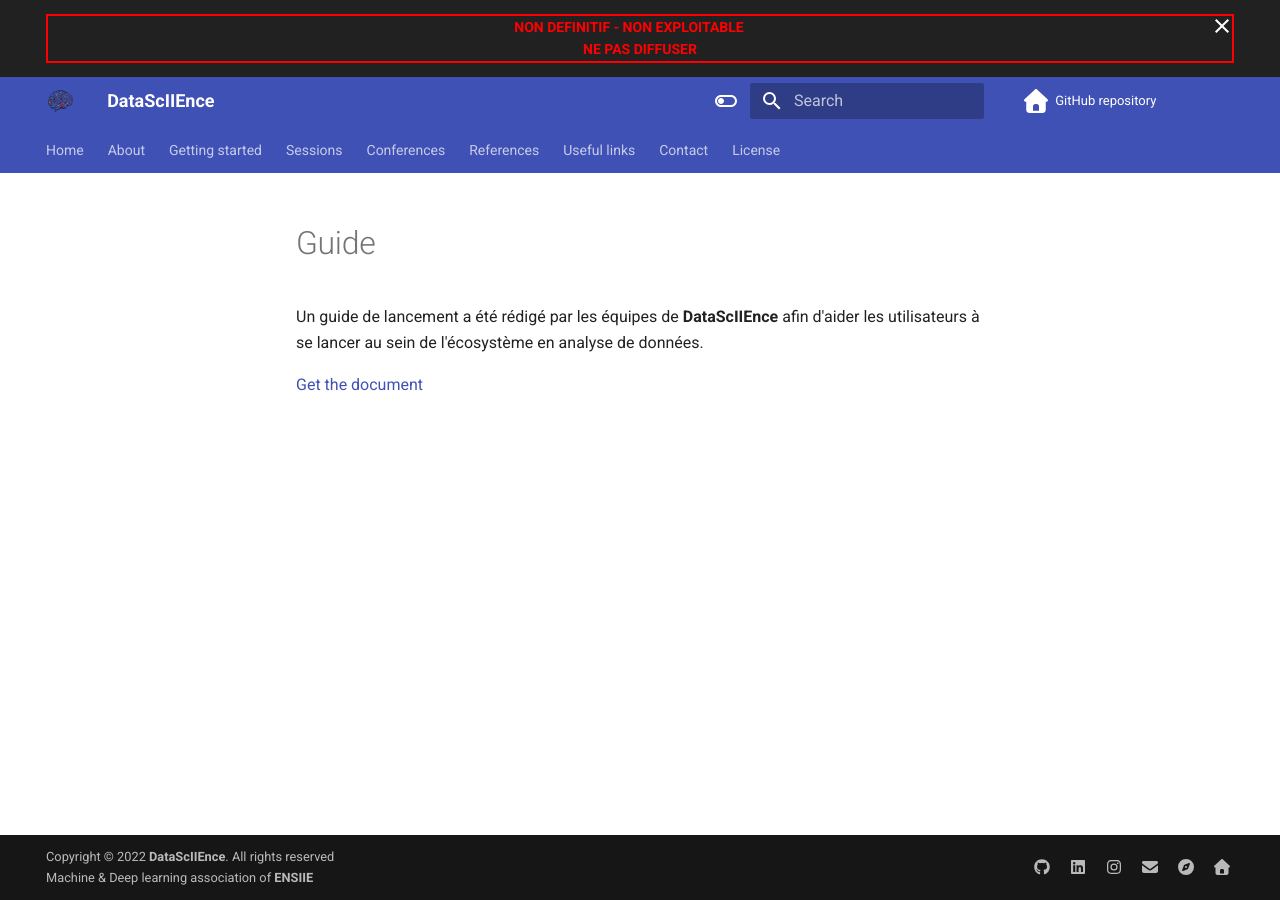
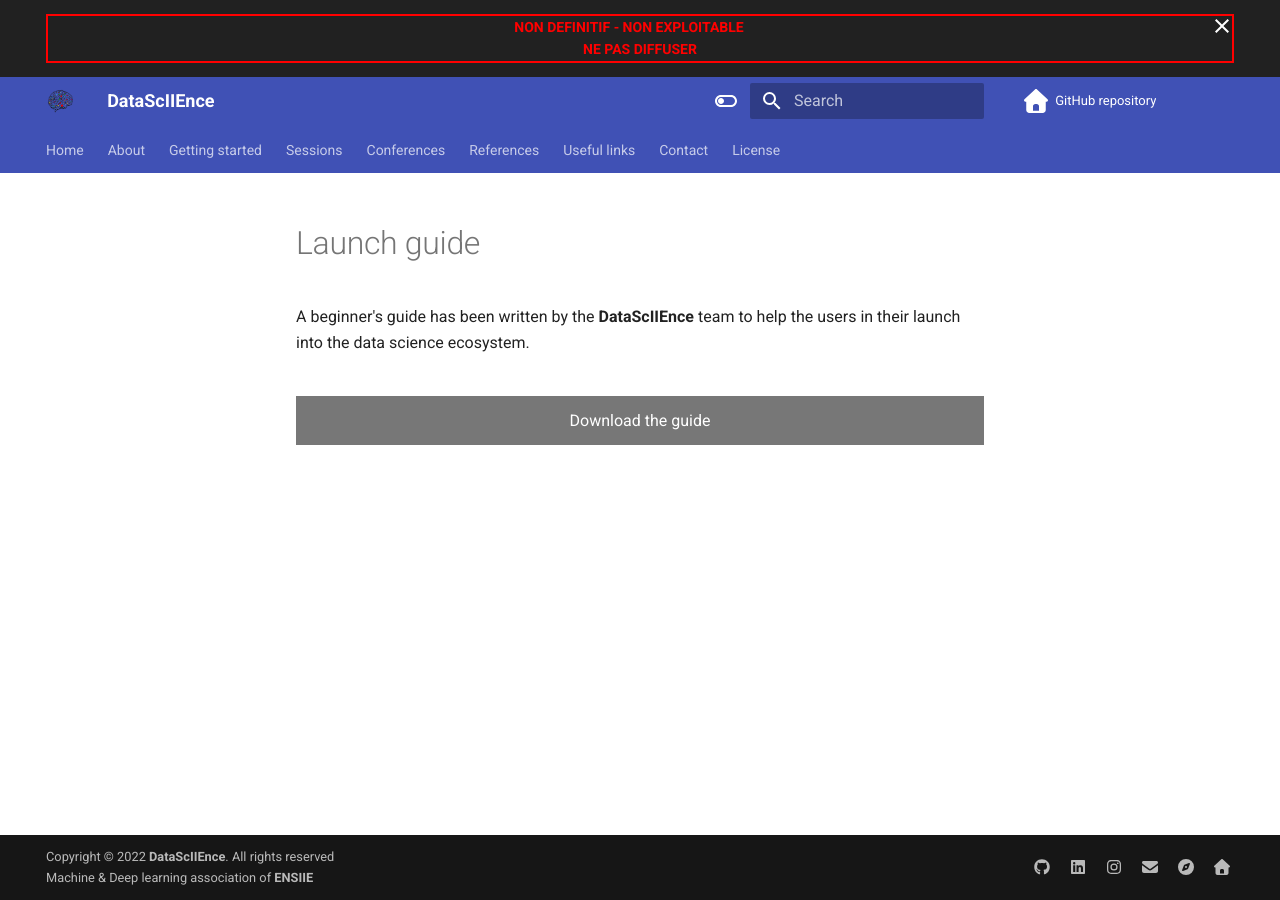
Before and after one commit to DataScIIEnce-ENSIIE/datasciience-ensiie.github.io, an MkDocs documentation site: the page built from docs/getting-started.md, in a window 1280 px wide. Built offline with MkDocs 1.6.1 and Material for MkDocs 9.7.7, drawn with Linux system fonts in a browser that asks for light colours; nearby versions of some CDN libraries; comment, search, counter and statistics services are not loaded.

Commit message:
Adding style

```diff
--- a/docs/assets/style/extra.css
+++ b/docs/assets/style/extra.css
@@ -38,3 +38,15 @@ button#show-email:focus {
     border: 2px solid red;
     text-align: center;
 }
+
+.download_link {
+    display: block;
+    margin: 40px 0 !important;
+    border: 2px solid rgb(119, 119, 119);
+    padding: 10px 12px;
+    color: white !important;
+    width: 100%;
+    cursor: pointer;
+    text-align: center;
+    background-color: rgb(119, 119, 119);
+}
--- a/docs/getting-started.md
+++ b/docs/getting-started.md
@@ -1,6 +1,8 @@
-# Guide
-
-Un guide de lancement a été rédigé par les équipes de **DataScIIEnce** afin d'aider les utilisateurs à se lancer au sein de l'écosystème en analyse de données.
+# Launch guide
 
 
-[Get the document](#)
+A beginner's guide has been written by the **DataScIIEnce** team to help the users in their launch into the data science ecosystem.
+
+
+
+<a class="download_link" href="">Download the guide</a>
```
